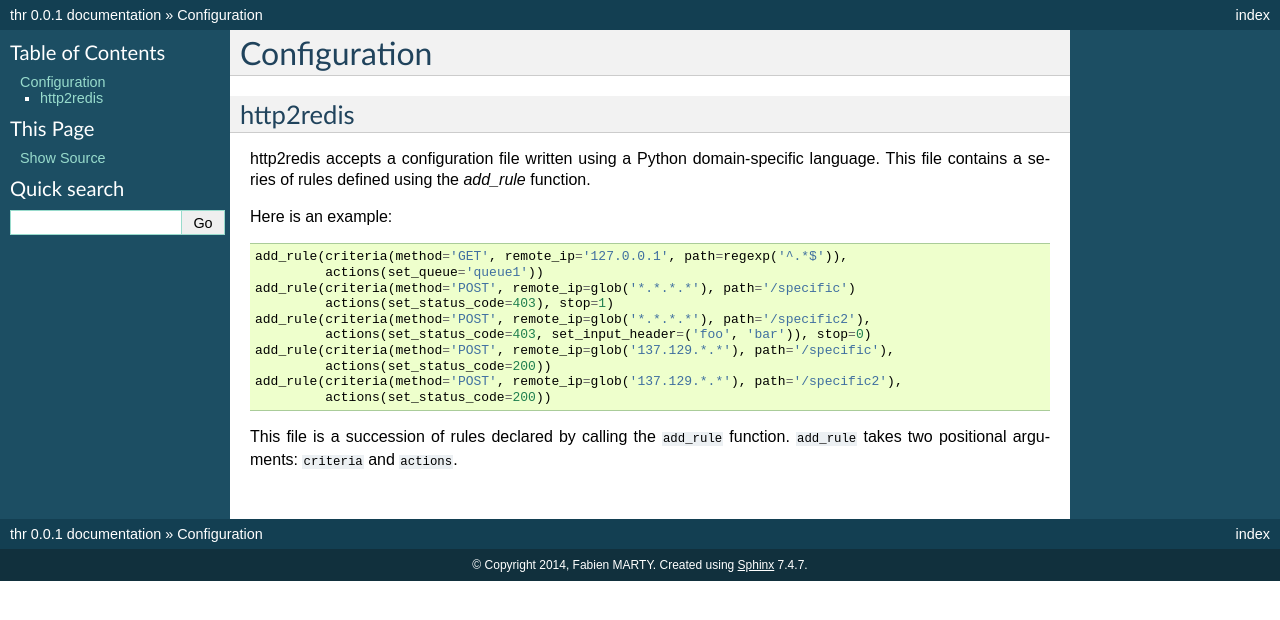
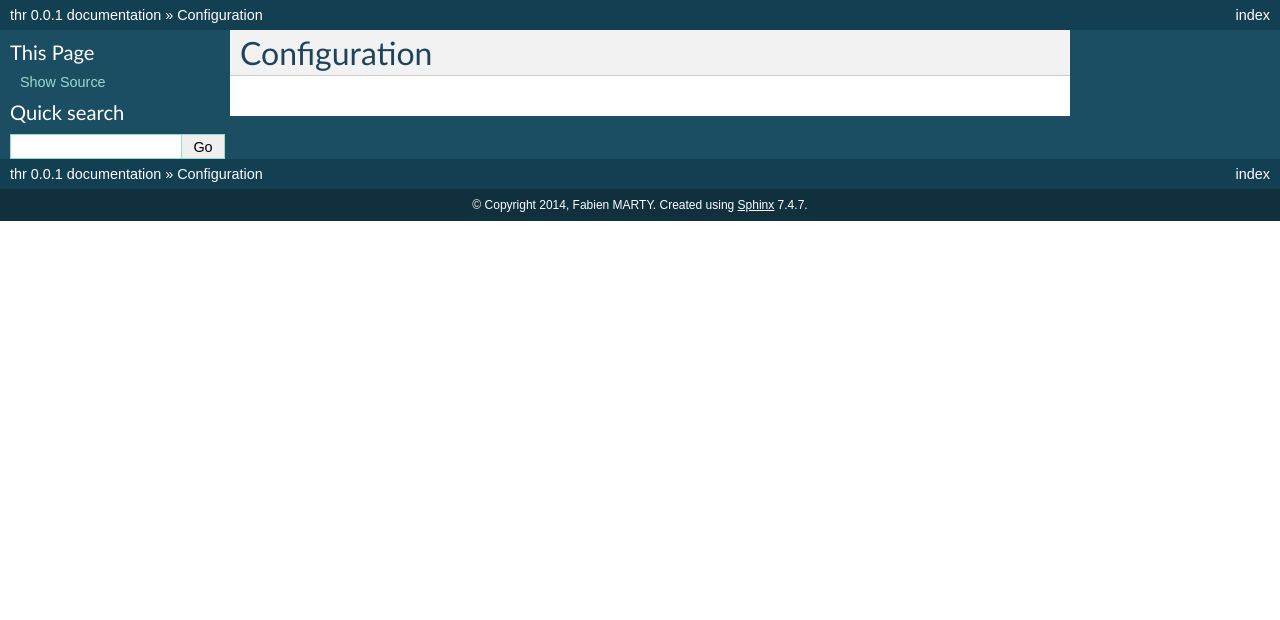
Before and after one commit to jorviizheng/thr, a Sphinx documentation site: the page built from docs/configuration.rst, in a window 1280 px wide. Shown: the top 620 px of the page. Built offline with Sphinx 7.4.7, drawn with Linux system fonts in a browser that asks for light colours.

```diff
--- a/docs/configuration.rst
+++ b/docs/configuration.rst
@@ -3,29 +3,3 @@
 
 Configuration
 -------------
-
-http2redis
-~~~~~~~~~~
-
-http2redis accepts a configuration file written using a Python domain-specific
-language. This file contains a series of rules defined using the `add_rule`
-function.
-
-.. highlight:: python
-
-Here is an example::
-
-    add_rule(criteria(method='GET', remote_ip='127.0.0.1', path=regexp('^.*$')),
-             actions(set_queue='queue1'))
-    add_rule(criteria(method='POST', remote_ip=glob('*.*.*.*'), path='/specific')
-             actions(set_status_code=403), stop=1)
-    add_rule(criteria(method='POST', remote_ip=glob('*.*.*.*'), path='/specific2'),
-             actions(set_status_code=403, set_input_header=('foo', 'bar')), stop=0)
-    add_rule(criteria(method='POST', remote_ip=glob('137.129.*.*'), path='/specific'),
-             actions(set_status_code=200))
-    add_rule(criteria(method='POST', remote_ip=glob('137.129.*.*'), path='/specific2'),
-             actions(set_status_code=200))
-
-This file is a succession of rules declared by calling the ``add_rule``
-function. ``add_rule`` takes two positional arguments: ``criteria`` and
-``actions``.
```
Also changed, not shown: docs/index.rst (+52 -0 lines).
